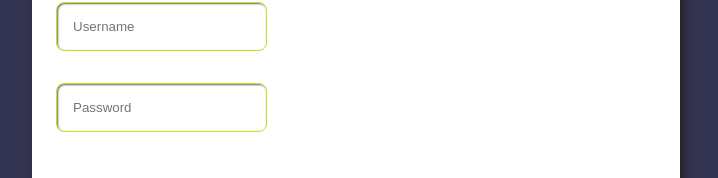
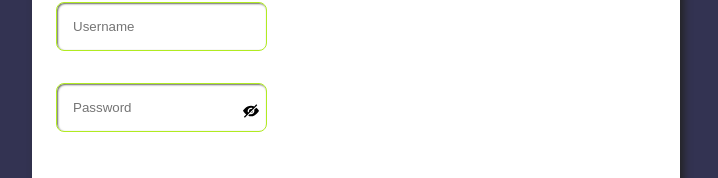
Before and after one commit to 318h7/secret-app, a React (Vite) app: page / in a window 1280 px wide. Shown: the part 170-348 px from the top of the page, without its empty margins (284-1002 px from the left). Built offline with nearby package versions, Linux system fonts and the light colour scheme.

Commit message:
make password input fancy

```diff
--- a/src/components/Inputs.tsx
+++ b/src/components/Inputs.tsx
@@ -1,9 +1,34 @@
-import { InputHTMLAttributes, Ref, forwardRef } from 'react';
+import { InputHTMLAttributes, Ref, forwardRef, useState } from 'react';
 import styled from 'styled-components'
+import EyeOn  from "../icons/eye-on.svg?react";
+import EyeOff  from "../icons/eye-off.svg?react";
+import { useTranslation } from 'react-i18next';
 
 interface CustomInputProps {
   readonly $isError?: boolean;
 }
+
+const EyeOnIcon = styled(EyeOn)`
+  cursor: pointer;
+  position: absolute;
+  justify-self: end;
+  margin-right: 0.5rem;
+`;
+
+const EyeOffIcon = styled(EyeOff)`
+  cursor: pointer;
+  position: absolute;
+  justify-self: end;
+  margin-right: 0.5rem;
+
+`;
+
+const RelativeBox = styled.div`
+  position: relative;
+  display: grid;
+  width: fit-content;
+  align-items: center;
+`;
 
 export type InputProps = InputHTMLAttributes<HTMLInputElement> & CustomInputProps;
 
@@ -11,5 +36,19 @@ export const Input = styled.input<InputProps>`
   border: ${({ theme: { colors }, $isError }) => `1px solid ${$isError ? colors.error : colors.main}`};
 `;
 
-export const PasswordInput = forwardRef((props: InputProps, ref: Ref<HTMLInputElement>) => <Input {...props} ref={ref} type="password" />);
+export const PasswordInput = forwardRef((props: InputProps, ref: Ref<HTMLInputElement>) => {
+  const { t } = useTranslation();
+  const [showPassword, setShowPassword] = useState(false);
+  const type = showPassword ? 'text' : 'password';
+  const Icon = showPassword ?  EyeOnIcon : EyeOffIcon;
+  const label = showPassword ? t('form.hide-password') : t('form.show-password');
+
+  return (
+    <RelativeBox>
+      <Input {...props} ref={ref} type={type} />
+      <Icon aria-label={label} width={16} onClick={() => setShowPassword(!showPassword)} />
+    </RelativeBox>
+
+  );
+});
 PasswordInput.displayName = 'PasswordInput';
--- a/src/locales/en.json
+++ b/src/locales/en.json
@@ -15,6 +15,8 @@
         "username": "Username",
         "password": "Password",
         "submit": "Submit",
+        "show-password": "Show password",
+        "hide-password": "Hide password",
         "errors": {
             "username": "Username is required.",
             "password": "Password is required.",
```
Also changed, not shown: src/icons/eye-off.svg (added), src/icons/eye-on.svg (added), src/pages/Login.tsx (line endings or trailing spaces).
